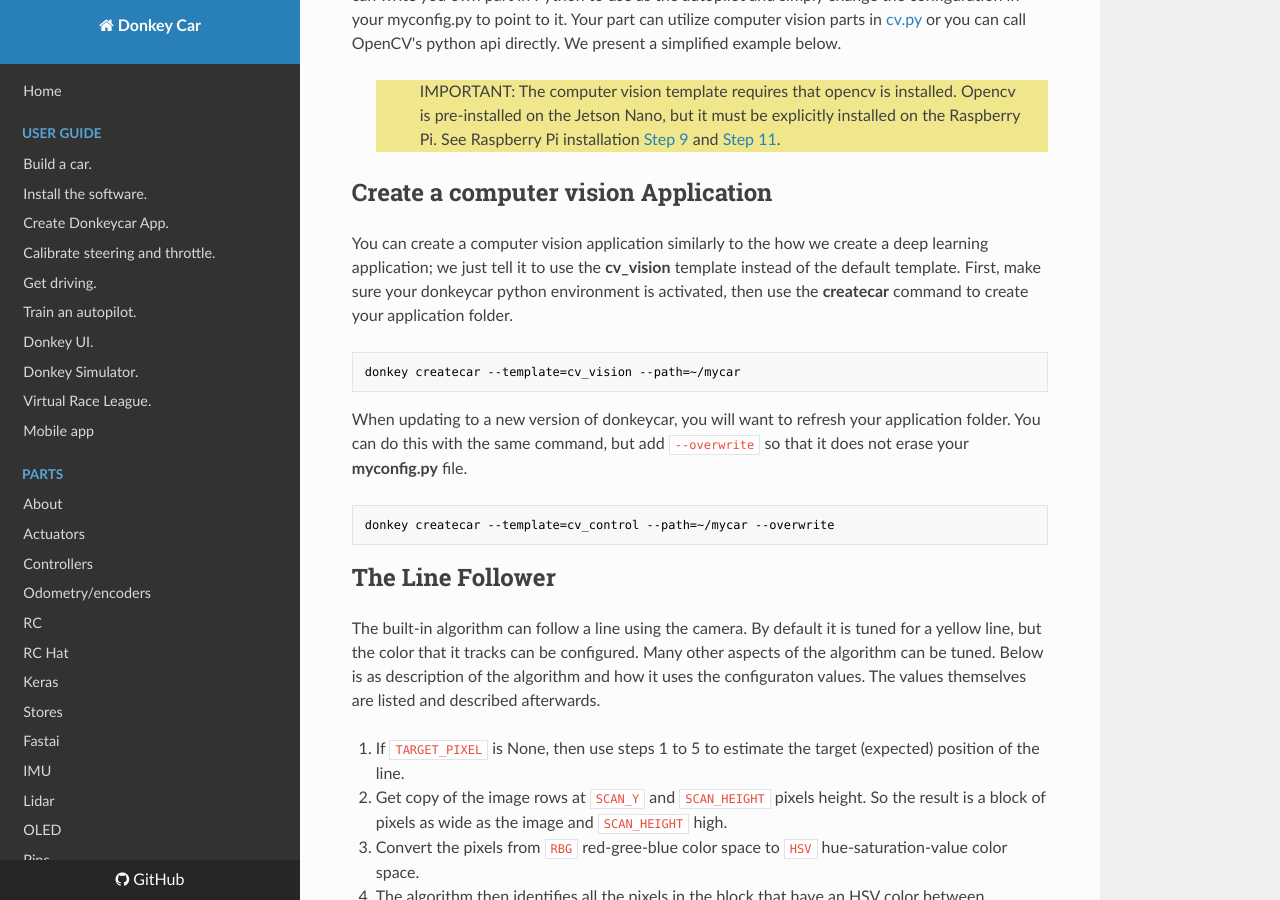
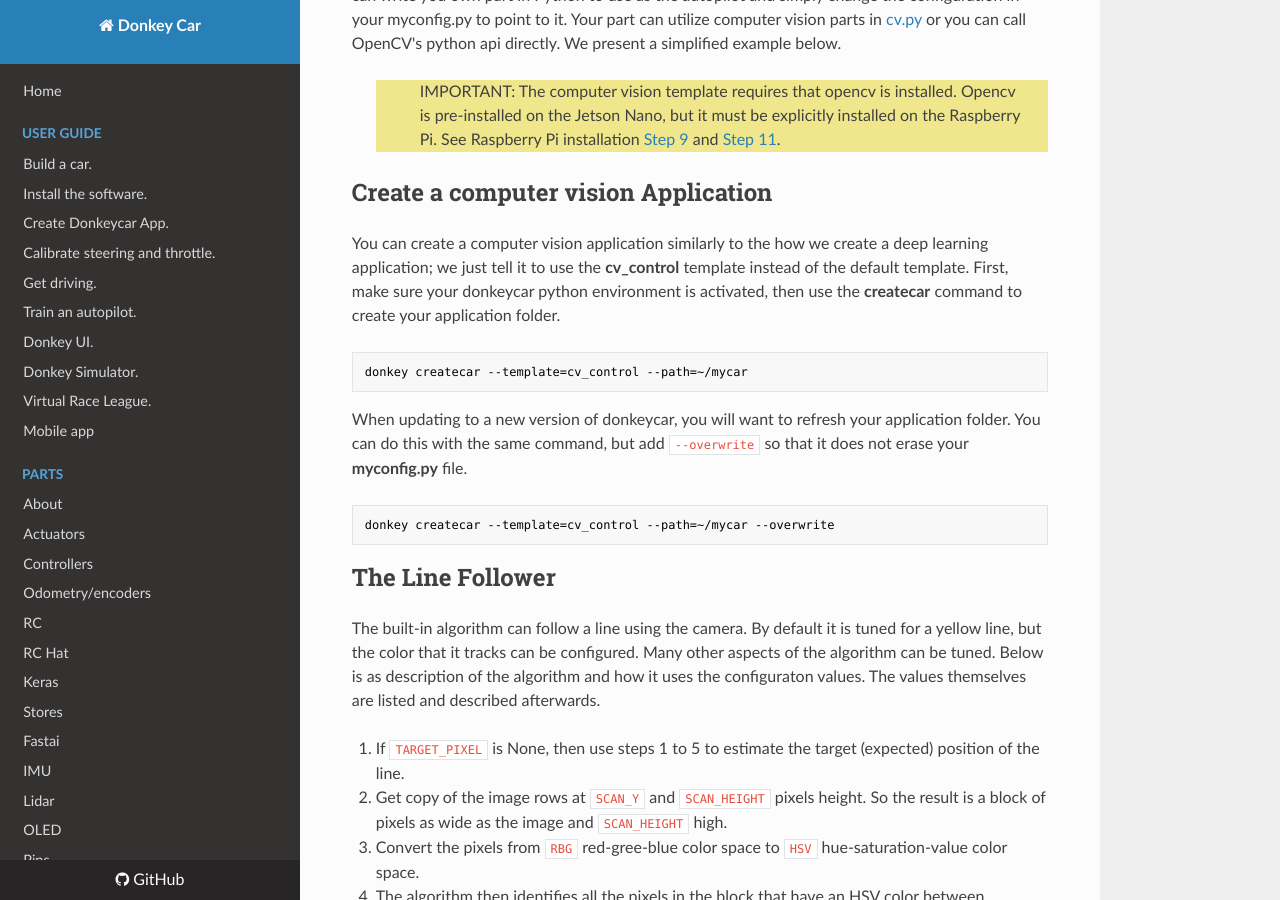
Before and after one commit to autorope/donkeydocs, an MkDocs documentation site: the page built from docs/guide/computer_vision/computer_vision.md, in a window 1280 px wide and 900 px high, scrolled down 1410 px. Built offline with MkDocs 1.6.1, drawn with Linux system fonts in a browser that asks for light colours; nearby versions of some CDN libraries.

Commit message:
Update computer_vision.md

````diff
--- a/docs/guide/computer_vision/computer_vision.md
+++ b/docs/guide/computer_vision/computer_vision.md
@@ -19,10 +19,10 @@ What if your track does not have a center line; what if it just has a left and r
 
 ## Create a computer vision Application
 
-You can create a computer vision application similarly to the how we create a deep learning application; we just tell it to use the **cv_vision** template instead of the default template.  First, make sure your donkeycar python environment is activated, then use the **createcar** command to create your application folder.
+You can create a computer vision application similarly to the how we create a deep learning application; we just tell it to use the **cv_control** template instead of the default template.  First, make sure your donkeycar python environment is activated, then use the **createcar** command to create your application folder.
 
 ```bash
-donkey createcar --template=cv_vision --path=~/mycar
+donkey createcar --template=cv_control --path=~/mycar
 ```
 
 When updating to a new version of donkeycar, you will want to refresh your application folder.  You can do this with the same command, but add `--overwrite` so that it does not erase your **myconfig.py** file.
````
